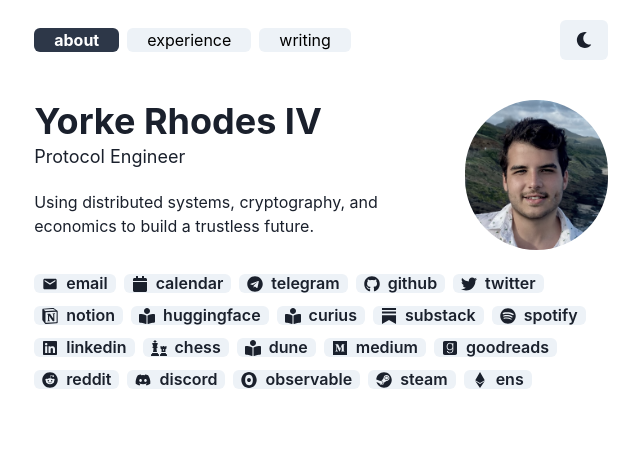
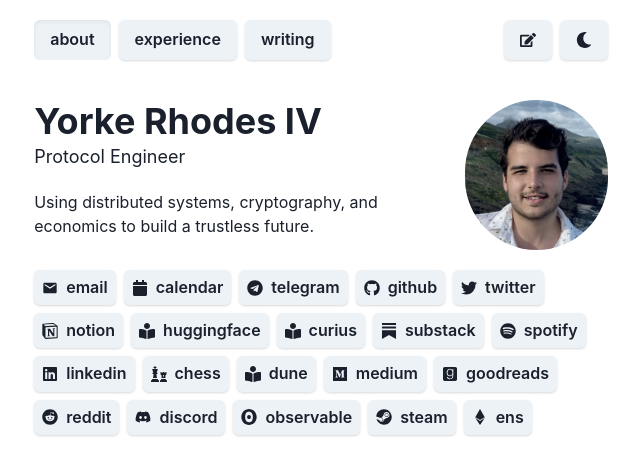
Before and after one commit to yorhodes/website, a Next.js app: page / in a window 1280 px wide. Shown: the top 474 px of the page, without its empty margins (319-959 px from the left). Built offline with nearby package versions, Linux system fonts and the light colour scheme.

Commit message:
Make theme consistent

```diff
--- a/components/link.tsx
+++ b/components/link.tsx
@@ -1,4 +1,4 @@
-import { Link, Button } from "@chakra-ui/react";
+import { Link, Button, ButtonProps } from "@chakra-ui/react";
 import { Social } from "../types";
 
 import { IconType } from "react-icons";
@@ -63,11 +63,7 @@ const socialToLink = (social: Social): LogoLinkProps => {
 export const LogoLink = (props: LogoLinkProps) => (
     <Link key={props.label} href={props.link} isExternal>
       <Button
-        paddingX={2}
-        rounded="md"
-        _hover={{
-          transform: "scale(1.1)",
-        }}
+        padding="2"
         leftIcon={props.icon({})}
         size="small"
       >
--- a/components/navbar.tsx
+++ b/components/navbar.tsx
@@ -1,8 +1,9 @@
 import NextLink from "next/link";
 import { useRouter } from "next/router";
-import { Link, HStack, useColorMode, Spacer, Button } from "@chakra-ui/react";
+import { Link, HStack, useColorMode, Spacer, Button, useColorModeValue } from "@chakra-ui/react";
 import { FaMoon, FaSun } from "react-icons/fa";
 import { NavPage } from "../types";
+import Edit from "./edit";
 
 const NavElem = (navPage: NavPage) => {
   const router = useRouter();
@@ -10,19 +11,11 @@ const NavElem = (navPage: NavPage) => {
 
   return (
     <NextLink href={navPage.link} key={navPage.text} passHref>
-      <Link
-        paddingX={5}
-        fontWeight={isActive ? "bold" : ""}
-        backgroundColor={isActive ? "gray.700" : "gray.100"}
-        textColor={isActive ? "white" : "black"}
-        rounded="md"
-        _hover={isActive ? {} : {
-          transform: "scale(1.1)",
-          backgroundColor: "gray.400",
-        }}
+      <Button
+        shadow={isActive ? "inner" : "base"}
       >
         {navPage.text}
-      </Link>
+      </Button>
     </NextLink>
   );
 };
@@ -30,7 +23,7 @@ const NavElem = (navPage: NavPage) => {
 const ToggleDarkModeButton = () => {
   const { colorMode, toggleColorMode } = useColorMode();
   return (
-    <Button onClick={toggleColorMode} _hover={{ transform: "scale(1.1)" }}>
+    <Button onClick={toggleColorMode}>
       {colorMode === "dark" ? <FaSun /> : <FaMoon />}
     </Button>
   );
@@ -41,6 +34,7 @@ const Navbar = (navPages: NavPage[]) => {
     <HStack paddingY="5">
       {navPages.map(NavElem)}
       <Spacer />
+      <Edit />
       <ToggleDarkModeButton />
     </HStack>
   );
--- a/theme.ts
+++ b/theme.ts
@@ -1,10 +1,26 @@
-import { extendTheme, type ThemeConfig } from "@chakra-ui/react";
+import { extendTheme, withDefaultColorScheme, type ThemeConfig } from "@chakra-ui/react";
 
 const config: ThemeConfig = {
   initialColorMode: "light",
   useSystemColorMode: true,
 };
 
-const theme = extendTheme({ config });
+const theme = extendTheme({
+  config,
+  styles: {
+    global: {
+      button: {
+        shadow: "base",
+        _hover: {
+          // transform: "scale(1.01)",
+          // filter: "drop-shadow(1px 1px 0 gray)",
+          shadow: "inner",
+        },
+        // filter: "drop-shadow(3px 3px 0 gray)",
+        rounded: "md"
+      },
+    },
+  },
+});
 
 export default theme;
```
